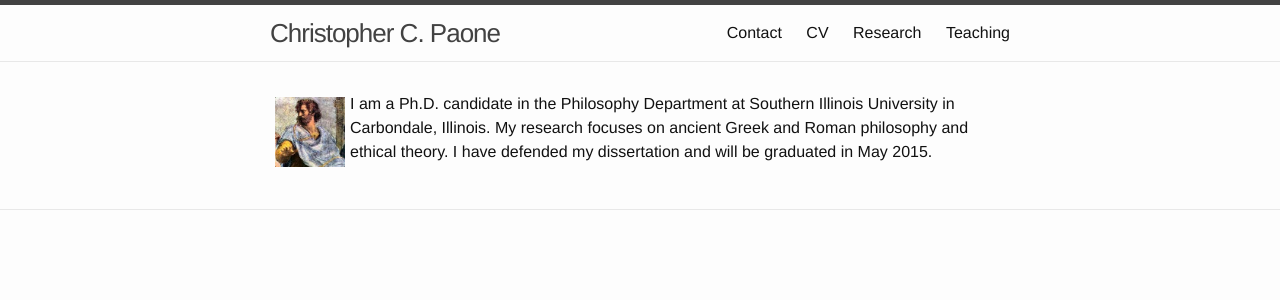
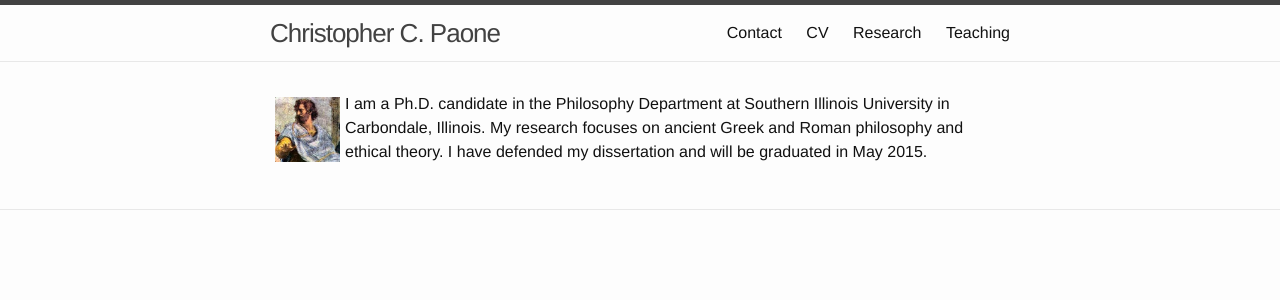
Before and after one commit to paonec/paonec.github.io, a Jekyll site: the page built from index.html, in a window 1280 px wide. Shown: the top 300 px of the page. Built offline with Jekyll 4.4.1, drawn with Linux system fonts in a browser that asks for light colours.

Commit message:
reduce ing height

```diff
--- a/index.html
+++ b/index.html
@@ -3,5 +3,5 @@
 ---
 
 <div class="home">
-  <img height="70" src="/images/aristotle_184.jpg" style="padding:5px;float:left;"><p class="text">{{ site.description }}</p>
+  <img height="65" src="/images/aristotle_184.jpg" style="padding:5px;float:left;"><p class="text">{{ site.description }}</p>
 </div>
```
